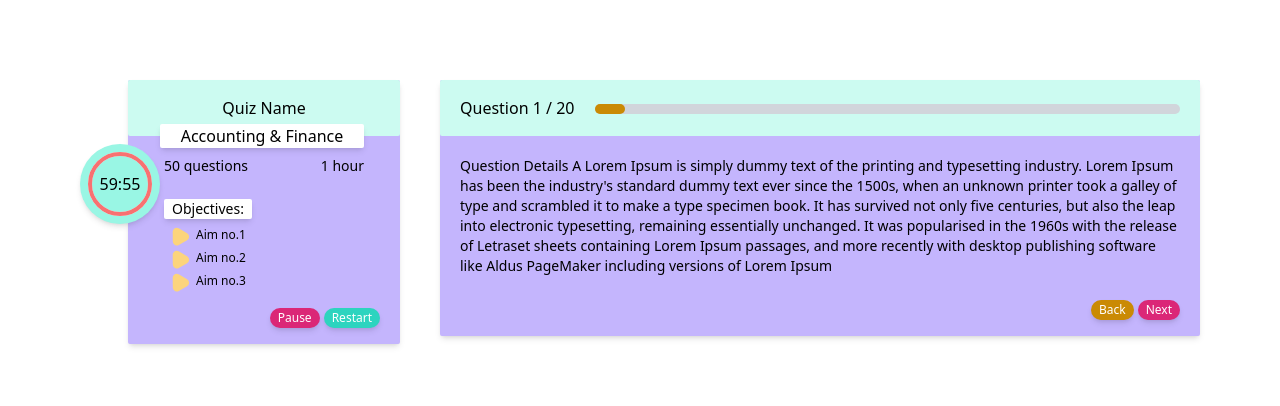
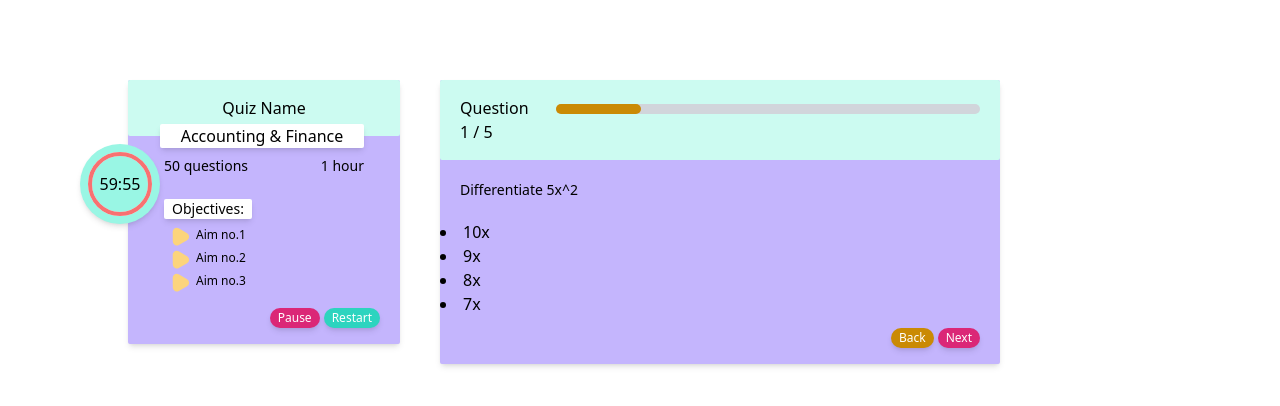
Before and after one commit to codersforcauses/elucidate, a Nuxt app in the folder client/: page /quizsolve in a window 1280 px wide. Shown: the top 406 px of the page. Built offline with nearby package versions, Linux system fonts and the light colour scheme.

Commit message:
Add display for question choices and question description

```diff
--- a/client/components/QuestionCard.vue
+++ b/client/components/QuestionCard.vue
@@ -12,10 +12,14 @@
     </div>
     <!-- Question Detail -->
     <div class="">
-        <div class="justify-self-start text-sm m-5">
-            Question Details
-            A Lorem Ipsum is simply dummy text of the printing and typesetting industry. Lorem Ipsum has been the industry's standard dummy text ever since the 1500s, when an unknown printer took a galley of type and scrambled it to make a type specimen book. It has survived not only five centuries, but also the leap into electronic typesetting, remaining essentially unchanged. It was popularised in the 1960s with the release of Letraset sheets containing Lorem Ipsum passages, and more recently with desktop publishing software like Aldus PageMaker including versions of Lorem Ipsum
+        <div class="justify-self-start text-sm m-5 ">
+            {{this.dummy[0].question_desc[this.curr-1]}}
         </div>
+    </div>
+
+    <!-- Question Choices -->
+    <div>
+      <li v-for="(choice, index) in this.dummy[0].question_choices[this.curr-1]"> {{choice}}</li>
     </div>
 
     <!-- Next/Back buttons -->
@@ -44,7 +48,7 @@ export default {
         return {
             quizID: "num",
             curr: 1,
-            max: 20,
+            max: dummyjson[0].question_desc.length,
             dummy: dummyjson
         };
     },
--- a/client/components/dummy.json
+++ b/client/components/dummy.json
@@ -16,7 +16,7 @@
             "mcq",
             "mcq"
         ],
-        "question_choice": [
+        "question_choices": [
             [
                 "10x",
                 "9x",
--- a/client/pages/quizsolve.vue
+++ b/client/pages/quizsolve.vue
@@ -1,7 +1,11 @@
 <template>
   <div class="flex m-20">
-    <div><QuizDetailCard /></div>
-    <div class="ml-10"><QuestionCard /></div>
+    <div>
+      <QuizDetailCard />
+    </div>
+    <div class="ml-10 min-w-[50%] min-h-[40%]">
+      <QuestionCard />
+    </div>
   </div>
   <!-- <ProgressBar></ProgressBar> -->
 </template>
```
